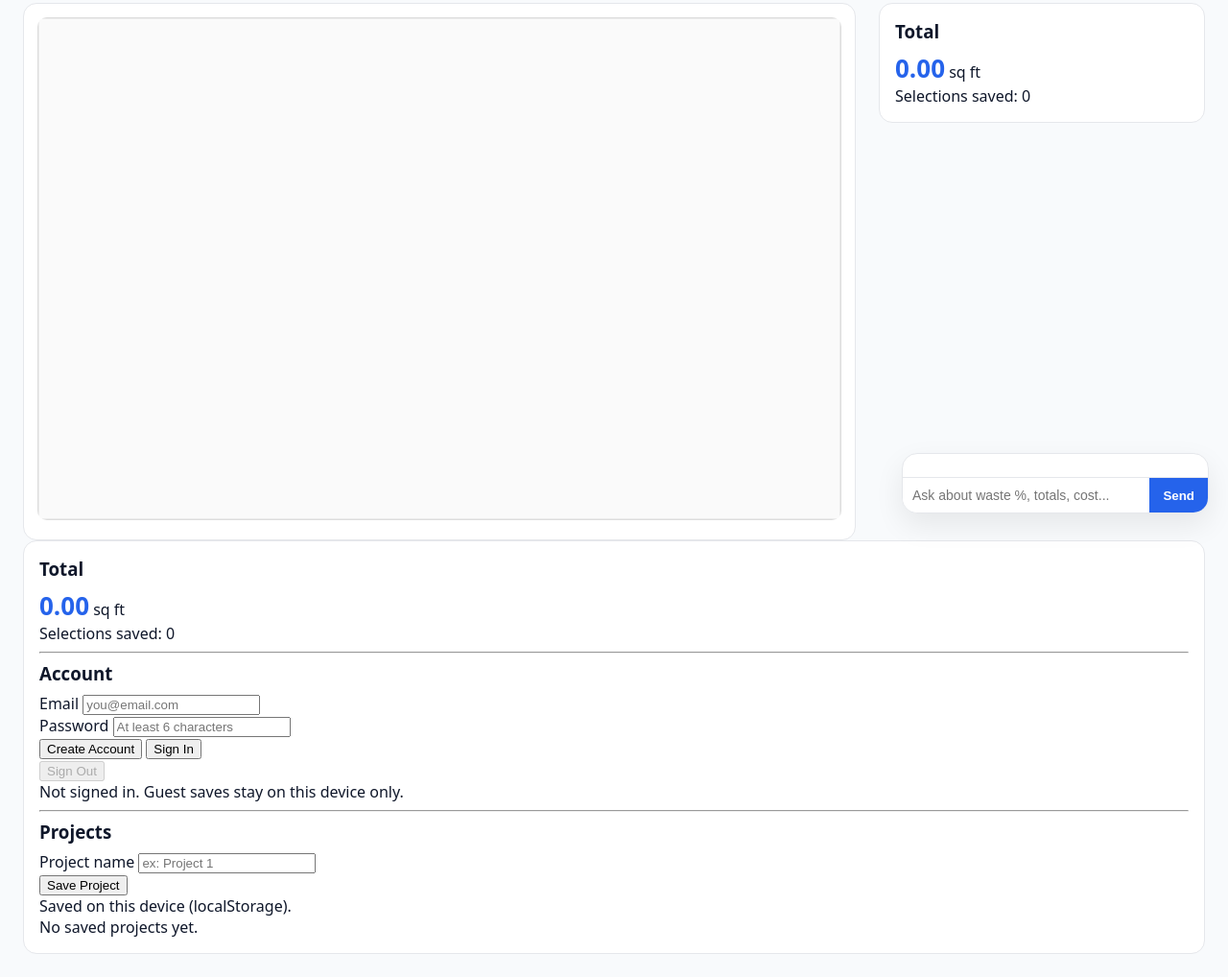
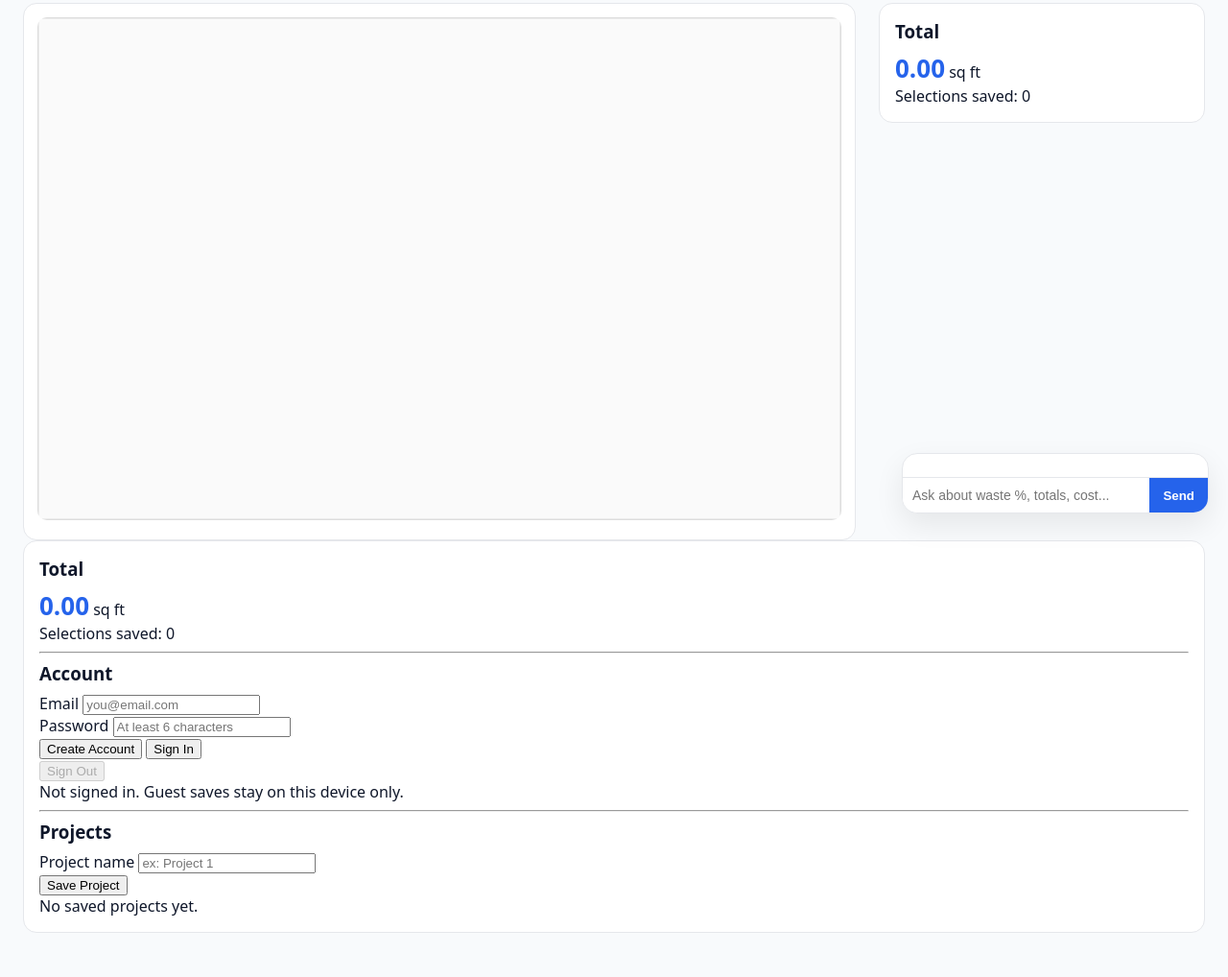
Before and after one commit to ari-923/seniorproject, a plain HTML site: page index.html in a window 1280 px wide. Shown: the part 245-1263 px from the top of the page at 96% size. After the commit the page ends 1241 px from the top, so only its background shows below. Drawn offline with Linux system fonts and the light colour scheme.

Commit message:
Update index.html

```diff
--- a/index.html
+++ b/index.html
@@ -90,7 +90,8 @@
         <div class="row">
           <button id="btnSaveProject">Save Project</button>
         </div>
-        <div class="muted small">Saved on this device (localStorage).</div>
+        <div class="muted small"></div>
+        <!-- Saved on this device (localStorage) -->
         <div id="projectsList"></div>
       </div>
     </div>
```
